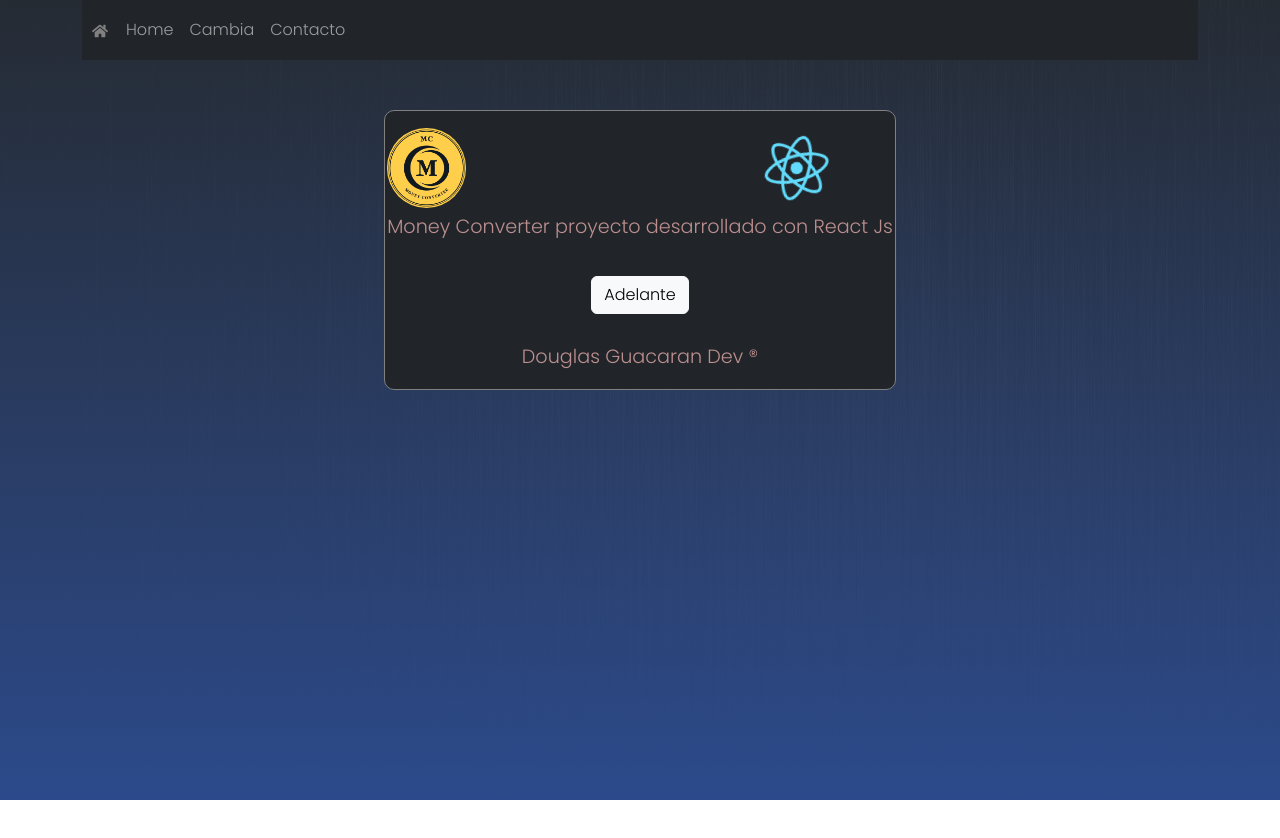
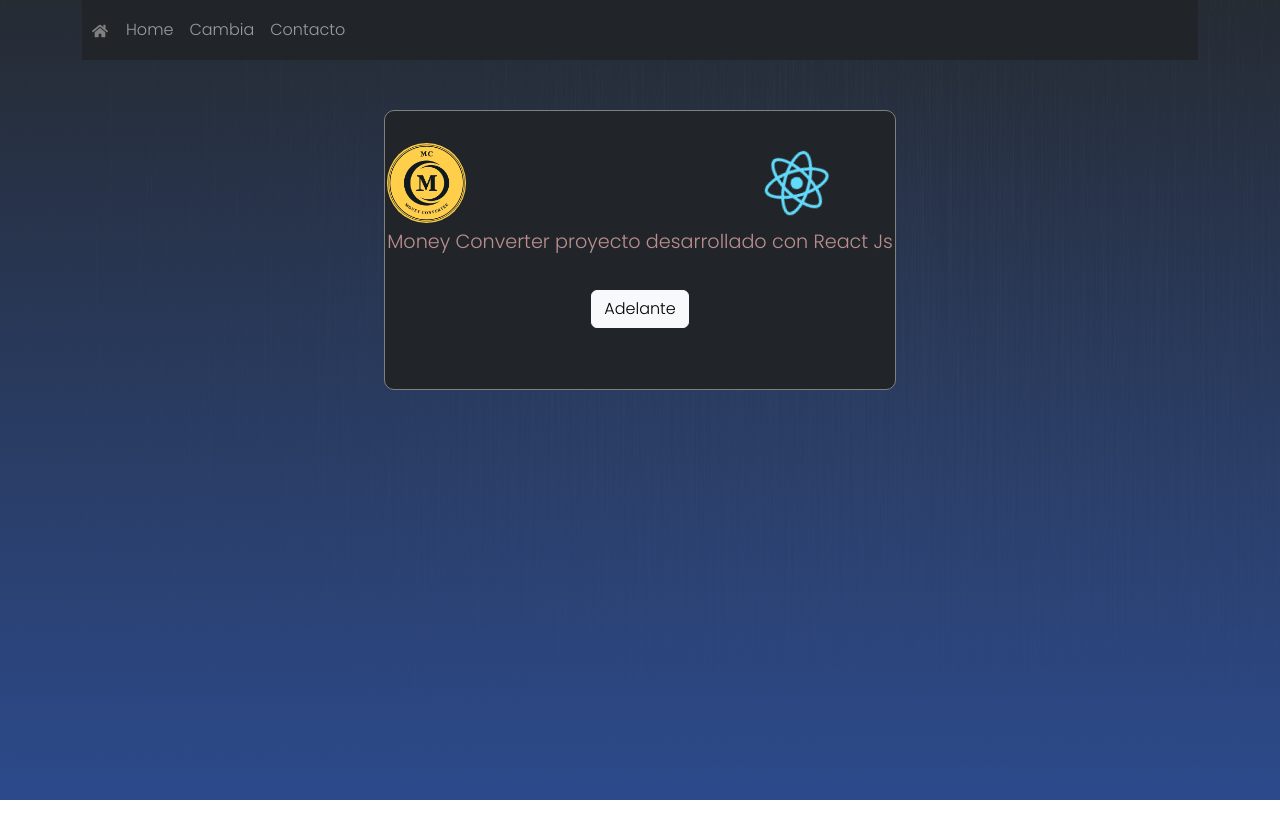
Before and after one commit to DouglasGuacaran/moneyconverter-react, a React (Create React App) app: page / in a window 1280 px wide. Shown: the top 838 px of the page. Built offline with nearby package versions, Linux system fonts and the light colour scheme; the HTML template or start-up script is replaced by a standard one.

Commit message:
Agrego footer

```diff
--- a/src/App.js
+++ b/src/App.js
@@ -1,6 +1,7 @@
 import './App.css';
 import { Routes, Route} from 'react-router-dom';
 import Navbar from './layouts/Navbar';
+import Footer from './layouts/footer';
 import Cambia from './components/templates/Cambia';
 import Home from './components/templates/Home';
 import Contacto from './components/templates/Contacto';
@@ -16,6 +17,7 @@ function App() {
       <Route path="/cambia" element={<Cambia />} />
       <Route path="/contacto" element={<Contacto />} />
     </Routes>
+    <Footer />
   </div>
   );
 }
--- a/src/components/templates/Bienvenida.css
+++ b/src/components/templates/Bienvenida.css
@@ -1,3 +1,8 @@
+.body {
+    height: 750px;
+    margin: 0;
+    padding: 0;
+}
 .container1{
     padding: 2px;
     margin: 50px auto;
--- a/src/components/templates/Bienvenida.js
+++ b/src/components/templates/Bienvenida.js
@@ -6,6 +6,7 @@ import Image2 from '../../../src/logo.svg';
 
 function Bienvenida() {
     return (
+        <div className="body">
             <div className="container1">
                 <div className="row">
                     <div className="col-12">
@@ -20,7 +21,7 @@ function Bienvenida() {
                         </div>
                         <p className="text">Money Converter proyecto desarrollado con React Js</p>
                         <Link to="/home"><button className="btn btn-light buttonAdelante" >Adelante</button></Link>
-                    <p className="text1">Douglas Guacaran Dev &#174;</p>
+                    </div>
                 </div>
             </div>
         </div>
--- a/src/components/templates/Cambia.css
+++ b/src/components/templates/Cambia.css
@@ -1,3 +1,7 @@
+.body {
+    height: 750px;
+}
+
 h1,h2 {
     display: flex;
     align-items: center;
--- a/src/components/templates/Cambia.js
+++ b/src/components/templates/Cambia.js
@@ -69,12 +69,13 @@ function Cambia() {
     }
 
     return (
+        <div className="body">
             <div className="m-3">
                 <div className="row">
                     <div className="col">
                         <img className="img" src={Image} alt="imagen"></img>
                         <h1>Valor Dólar hoy: 1 USD {valorDolar} pesos Chilenos</h1>
-                    <h2>Valor Euro hoy: 1 USD {valorEuro} pesos Chilenos</h2>
+                        <h2>Valor Euro hoy: 1 EUR {valorEuro} pesos Chilenos</h2>
                         <span>Valor del dólar del día de hoy: {fechaHoy}</span>
                         <CurrencyInput
                             id="1"
@@ -100,6 +101,7 @@ function Cambia() {
                     </div>
                 </div>
             </div>
+        </div>
     )
 }
 
--- a/src/components/templates/Contacto.js
+++ b/src/components/templates/Contacto.js
@@ -3,10 +3,12 @@ import './contacto.css'
 
 function contacto() {
   return (
-    <div className="container">
-      <div className="row">
-        <div className="col">
-          Contacto
+    <div className="body">
+      <div className="container">
+        <div className="row">
+          <div className="col">
+            Contacto
+          </div>
         </div>
       </div>
     </div>
--- a/src/components/templates/Home.css
+++ b/src/components/templates/Home.css
@@ -1,3 +1,7 @@
+.body {
+    height: 750px;
+}
+
 span {
     color: black;
 }
--- a/src/components/templates/Home.js
+++ b/src/components/templates/Home.js
@@ -21,10 +21,8 @@ function Home() {
   })
 
 
-
-
-
   return (
+    <div className="body">
       <div className="container">
         <div className="row">
           <div className="col-12 grid">
@@ -55,6 +53,7 @@ function Home() {
           </div>
         </div>
       </div>
+    </div>
   )
   }
 
--- a/src/components/templates/contacto.css
+++ b/src/components/templates/contacto.css
@@ -0,0 +1,3 @@
+.body {
+    height: 750px;
+}
--- /dev/null
+++ b/src/layouts/Footer.css
@@ -0,0 +1,3 @@
+.footer-copyright {
+    color: #fff;
+}
--- /dev/null
+++ b/src/layouts/footer.js
@@ -0,0 +1,18 @@
+import React from 'react'
+import './Footer.css'
+
+function footer() {
+    return (
+        <div class="footer-copyright">
+            <div class="container">
+                <div class="row">
+                    <div class="col-md-12 text-center">
+                        <p>Copyright Diseñado por Douglas Guacaran © 2022. Todos los derechos reservados.</p>
+                    </div>
+                </div>
+            </div>
+        </div>
+    )
+    }
+
+export default footer
```
Lines whose indentation alone changed are shown as unchanged.
